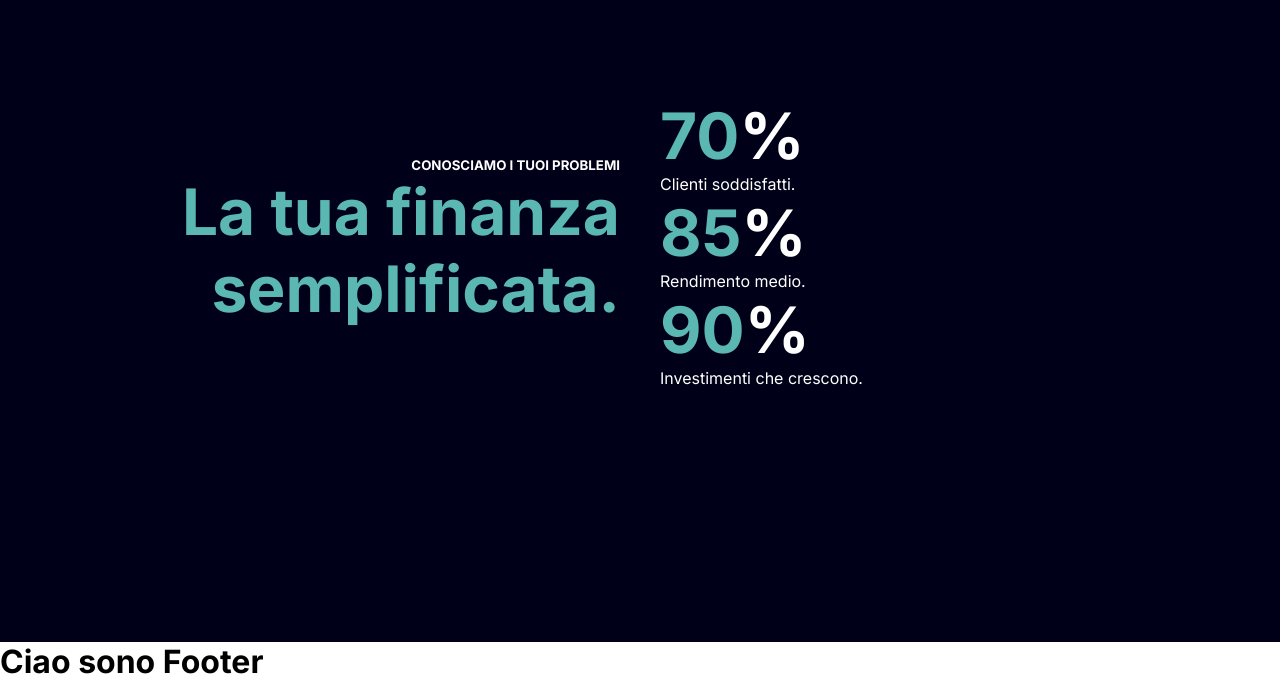
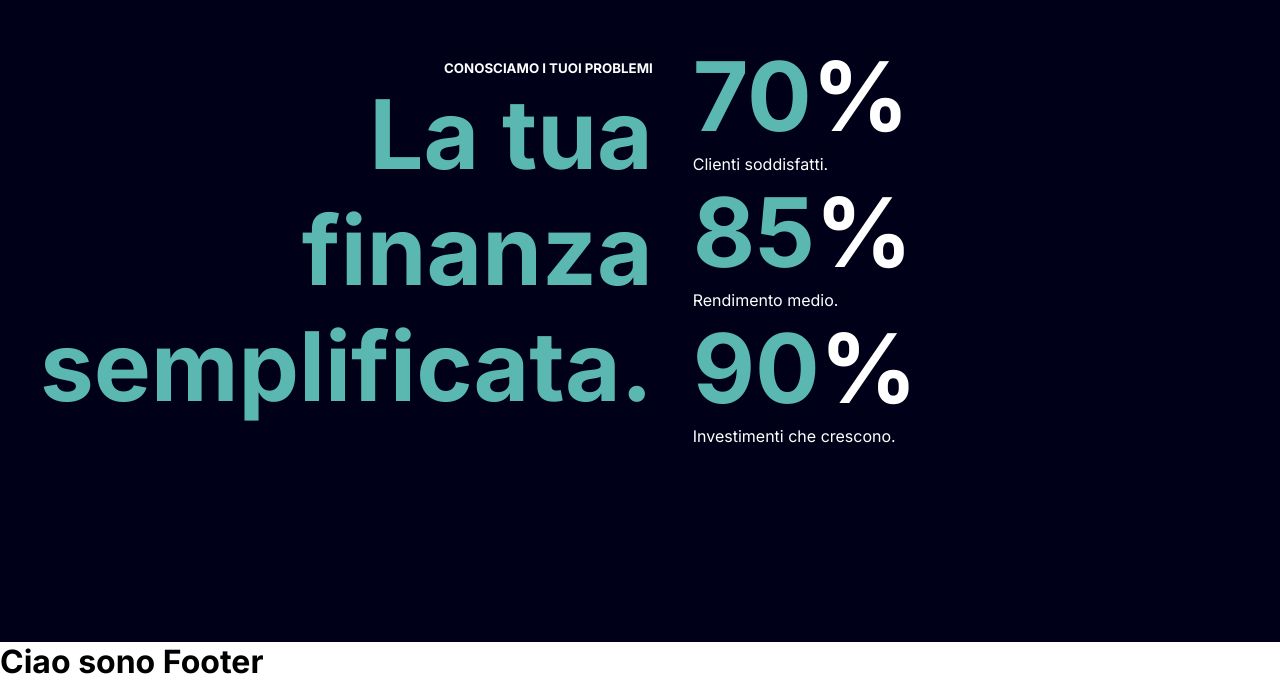
Before and after one commit to gianlucanied/project_airbanker, a Vue app in the folder project_airbanker/: page / in a window 1280 px wide. Shown: the part 1833-2514 px from the top of the page. Built offline with nearby package versions, Linux system fonts and the light colour scheme.

Commit message:
fix: percentuali section

```diff
--- a/project_airbanker/src/pages/AppHome.vue
+++ b/project_airbanker/src/pages/AppHome.vue
@@ -211,11 +211,9 @@ export default {
   background-color: #000018;
   color: #5bb7b2;
   height: 100vh; /* Imposta l'altezza a 100vh */
-  flex-direction: row; /* Allinea i div uno accanto all'altro */
-
   h5,
-  p,
-  span {
+  span,
+  p {
     color: white;
   }
 }
@@ -232,10 +230,10 @@ export default {
 
 .left-section h1,
 .right-section h3 {
-  font-size: 4rem; /* Aumenta la dimensione del font */
+  font-size: 6rem; /* Aumenta la dimensione del font */
 }
 
 .right-section h3 {
-  font-size: 4rem; /* Aumenta la dimensione del font per i dati */
+  font-size: 6rem; /* Aumenta la dimensione del font per i dati */
 }
 </style>
```
